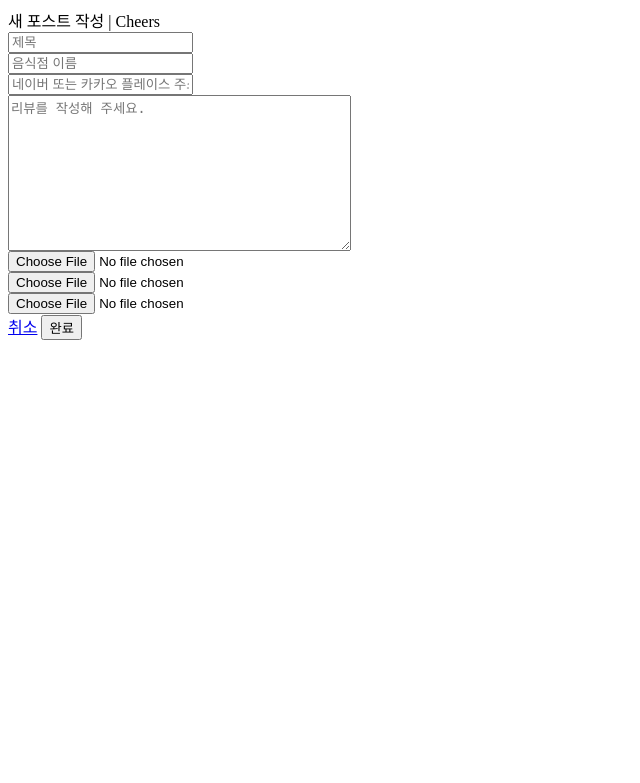
After one commit to kleenex1/cheers, a Django app: page /recipes/create/ in a window 1280 px wide. The commit adds this page. Shown: the top 783 px of the page, without its empty margins (0-640 px from the left). Run offline with Django 3.2, Linux system fonts and the light colour scheme; some libraries are stand-ins or nearby versions.

Commit message:
#34 FEAT: Recipe CRUD 진행

```diff
--- a/cheers/forms.py
+++ b/cheers/forms.py
@@ -1,5 +1,5 @@
 from django import forms
-from .models import User
+from .models import User, Recipe
 
 class SignupForm(forms.ModelForm):
     class Meta:
@@ -11,3 +11,14 @@ class SignupForm(forms.ModelForm):
         # django form에 기입된 데이터는 cleaned_data로 가져올 수 있다.
         user.nickname = self.cleaned_data["nickname"]
         user.save()
+
+class RecipeForm(forms.ModelForm):
+    class Meta:
+        model = Recipe
+        fields = [
+            "title",
+            "content",
+            "image1",
+            "image2",
+            "image3",
+        ]
--- a/cheers/templates/cheers/index.html
+++ b/cheers/templates/cheers/index.html
@@ -17,7 +17,7 @@
 
       <div class="contents">
         {% for recipe in recipes %}
-        <a href="#">
+        <a href="{% url 'recipe-detail' recipe.id %}">
           <section class="cp-card content">
             <div class="thumb" style="background-image: url('{{ recipe.image1.url }}');"></div>
             <div class="body">
@@ -33,9 +33,6 @@
           </section>
         </a>
         {% endfor %}
-        {% comment %}
-        <p class="empty">아직 리뷰가 없어요 :(</p>
-        {% endcomment %}
       </div>
 
       {% if is_paginated %}
--- /dev/null
+++ b/cheers/templates/cheers/recipe_form.html
@@ -0,0 +1,51 @@
+
+{% load widget_tweaks %}
+
+{% block title %}새 포스트 작성 | Cheers{% endblock title %}
+
+{% block content %}
+<main class="site-body">
+  <form class="review-form max-content-width" method="post" autocomplete="off">
+    {% csrf_token %}
+    <div class="title">
+      <input type="text" name="title" maxlength="30" placeholder="제목" class="cp-input" required id="id_title">
+    </div>
+    <div class="restaurant-name">
+      <input type="text" name="restaurant_name" maxlength="20" placeholder="음식점 이름" class="cp-input" required id="id_restaurant_name">
+    </div>
+    <div class="restaurant-link">
+      <input type="url" name="restaurant_link" maxlength="200" placeholder="네이버 또는 카카오 플레이스 주소" class="cp-input" required id="id_restaurant_link">
+    </div>
+
+    <div class="content">
+      <textarea name="review" cols="40" rows="10" placeholder="리뷰를 작성해 주세요." class="cp-input" id="id_review"></textarea>
+    </div>
+    <div class="file">
+      <div class="file-content">
+        <div>
+          <input type="file" name="image1" accept="image/*" id="id_image1">
+        </div>
+      </div>
+    </div>
+    <div class="file">
+      <div class="file-content">
+        <div>
+          <input type="file" name="image2" accept="image/*" id="id_image2">
+        </div>
+      </div>
+    </div>
+    <div class="file">
+      <div class="file-content">
+        <div>
+          <input type="file" name="image3" accept="image/*" id="id_image3">
+        </div>
+      </div>
+    </div>
+
+    <div class="buttons">
+      <a class="cp-button secondary cancel" href="#">취소</a>
+      <button class="cp-button submit" type="submit">완료</button>
+    </div>
+  </form>
+</main>
+{% endblock content %}
--- a/cheers/urls.py
+++ b/cheers/urls.py
@@ -3,4 +3,6 @@ from . import views
 
 urlpatterns = [
     path('', views.IndexView.as_view(), name='index'),
+    path('recipes/<int:recipe_id>/', views.RecipeDetailView.as_view(),name='recipe-detail'),
+    path('recipes/create/', views.RecipeCreateView.as_view(), name="recipe-create")
 ]
--- a/cheers/views.py
+++ b/cheers/views.py
@@ -1,8 +1,9 @@
 from django.shortcuts import render
 from django.urls import reverse
-from django.views.generic import ListView
+from django.views.generic import ListView, DetailView, CreateView
 from allauth.account.views import PasswordChangeView
 from cheers.models import Recipe
+from cheers.forms import RecipeForm
 # Create your views here.
 
 class IndexView(ListView):
@@ -13,6 +14,17 @@ class IndexView(ListView):
     ordering = ['-created_at']
 
 
+class RecipeDetailView(DetailView):
+    model = Recipe
+    template_name = 'cheers/recipe_detail.html'
+    pk_url_kwarg = 'recipe_id'
+
+class RecipeCreateView(CreateView):
+    model = Recipe
+    form_class = RecipeForm
+    template_name = "cheers/recipe_form.html"
+
+
 # 비밀번호 변경 페이지를 커스텀해주는 View
 # 기존 PasswordChangeView를 상속받아서 자식 class에서 오버라이딩
 class CustomPasswordChangeView(PasswordChangeView):
```
Also changed, not shown: cheers/templates/cheers/recipe_detail.html (added, +39 -0 lines).
